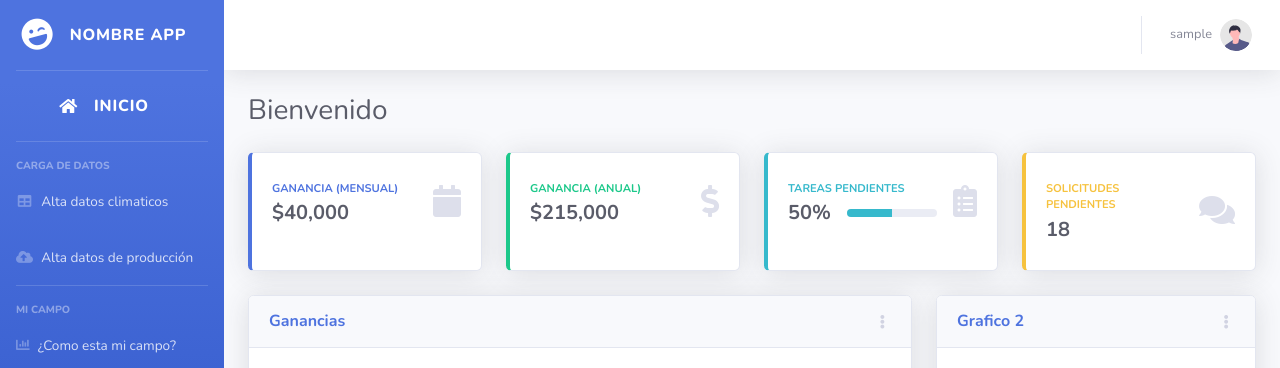
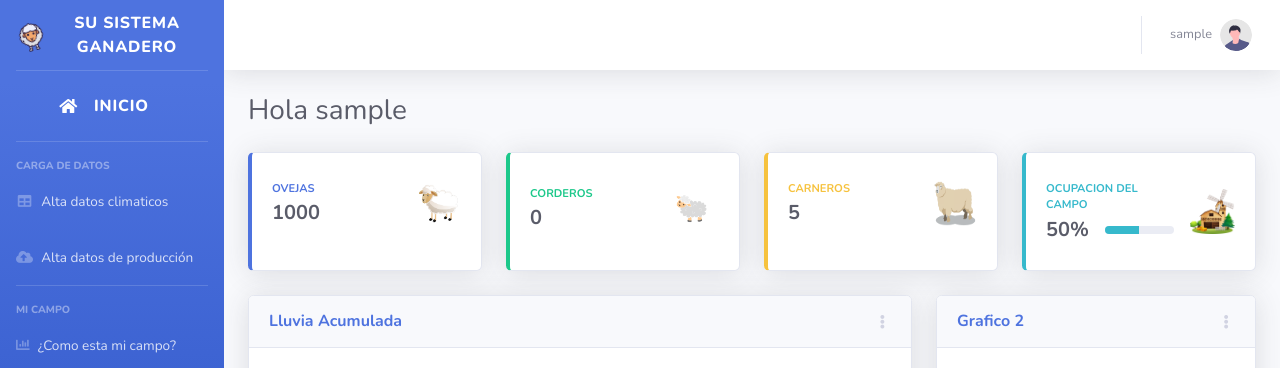
Before and after one commit to Anele13/DSS_campo, a Django app: page / in a window 1280 px wide. Shown: the top 368 px of the page. Run offline with Django 3.2, Linux system fonts and the light colour scheme; the visitor is signed in with stand-in values (Sample User, id 1); some libraries are stand-ins or nearby versions.

Commit message:
Nuevo diseño del inicio

```diff
--- a/templates/base.html
+++ b/templates/base.html
@@ -24,7 +24,10 @@
 
     <!--Mapa-->
     <link href="{% static 'css/leaflet.css' %}" rel="stylesheet">
+
+    <!--Icono-->
     <link rel="icon" href="{% static 'img/favicon.ico' %}">
+
     {% block css_adicionales %}
     {% endblock %}
 
--- a/templates/bienvenido.html
+++ b/templates/bienvenido.html
@@ -11,7 +11,7 @@
 
 <!-- Page Heading -->
 <div class="d-sm-flex align-items-center justify-content-between mb-4">
-    <h1 class="h3 mb-0 text-gray-800">Bienvenido</h1>
+    <h1 class="h3 mb-0 text-gray-800">Hola {{user}}</h1>
 </div>
 
 <!-- Content Row -->
@@ -24,11 +24,11 @@
                 <div class="row no-gutters align-items-center">
                     <div class="col mr-2">
                         <div class="text-xs font-weight-bold text-primary text-uppercase mb-1">
-                            Ganancia (Mensual)</div>
-                        <div class="h5 mb-0 font-weight-bold text-gray-800">$40,000</div>
+                            Ovejas</div>
+                        <div class="h5 mb-0 font-weight-bold text-gray-800">1000</div>
                     </div>
                     <div class="col-auto">
-                        <i class="fas fa-calendar fa-2x text-gray-300"></i>
+                        <img src="{% static 'img/oveja.png' %}" class="img-responsive" width="45" height="45" alt="">
                     </div>
                 </div>
             </div>
@@ -42,11 +42,29 @@
                 <div class="row no-gutters align-items-center">
                     <div class="col mr-2">
                         <div class="text-xs font-weight-bold text-success text-uppercase mb-1">
-                            Ganancia (Anual)</div>
-                        <div class="h5 mb-0 font-weight-bold text-gray-800">$215,000</div>
+                            Corderos</div>
+                        <div class="h5 mb-0 font-weight-bold text-gray-800">0</div>
                     </div>
                     <div class="col-auto">
-                        <i class="fas fa-dollar-sign fa-2x text-gray-300"></i>
+                        <img src="{% static 'img/cordero.png' %}" class="img-responsive" width="55" height="55" alt="">
+                    </div>
+                </div>
+            </div>
+        </div>
+    </div>
+
+    <!-- Pending Requests Card Example -->
+    <div class="col-xl-3 col-md-6 mb-4">
+        <div class="card border-left-warning shadow h-100 py-2">
+            <div class="card-body">
+                <div class="row no-gutters align-items-center">
+                    <div class="col mr-2">
+                        <div class="text-xs font-weight-bold text-warning text-uppercase mb-1">
+                            Carneros</div>
+                        <div class="h5 mb-0 font-weight-bold text-gray-800">5</div>
+                    </div>
+                    <div class="col-auto">
+                        <img src="{% static 'img/carnero.png' %}" class="img-responsive" width="45" height="45" alt="">
                     </div>
                 </div>
             </div>
@@ -59,7 +77,8 @@
             <div class="card-body">
                 <div class="row no-gutters align-items-center">
                     <div class="col mr-2">
-                        <div class="text-xs font-weight-bold text-info text-uppercase mb-1">Tareas pendientes
+                        <div class="text-xs font-weight-bold text-info text-uppercase mb-1">
+                            Ocupacion del campo
                         </div>
                         <div class="row no-gutters align-items-center">
                             <div class="col-auto">
@@ -74,25 +93,7 @@
                         </div>
                     </div>
                     <div class="col-auto">
-                        <i class="fas fa-clipboard-list fa-2x text-gray-300"></i>
-                    </div>
-                </div>
-            </div>
-        </div>
-    </div>
-
-    <!-- Pending Requests Card Example -->
-    <div class="col-xl-3 col-md-6 mb-4">
-        <div class="card border-left-warning shadow h-100 py-2">
-            <div class="card-body">
-                <div class="row no-gutters align-items-center">
-                    <div class="col mr-2">
-                        <div class="text-xs font-weight-bold text-warning text-uppercase mb-1">
-                            Solicitudes Pendientes</div>
-                        <div class="h5 mb-0 font-weight-bold text-gray-800">18</div>
-                    </div>
-                    <div class="col-auto">
-                        <i class="fas fa-comments fa-2x text-gray-300"></i>
+                        <img src="{% static 'img/granja.png' %}" class="img-responsive" width="45" height="45" alt="">
                     </div>
                 </div>
             </div>
@@ -109,7 +110,7 @@
         <div class="card shadow mb-4">
             <!-- Card Header - Dropdown -->
             <div class="card-header py-3 d-flex flex-row align-items-center justify-content-between">
-                <h6 class="m-0 font-weight-bold text-primary">Ganancias</h6>
+                <h6 class="m-0 font-weight-bold text-primary">Lluvia Acumulada</h6>
                 <div class="dropdown no-arrow">
                     <a class="dropdown-toggle" href="#" role="button" id="dropdownMenuLink" data-toggle="dropdown"
                         aria-haspopup="true" aria-expanded="false">
@@ -202,12 +203,12 @@
 <script>
 
     var barChartData = {
-        labels: ["Step 1", "Step 2", "Step 3", "Step 4", "Step 5"],
+        labels: ["Enero", "Febrero", "Marzo", "Abril", "Mayo", "Junio"],
         datasets: [{
-            label: 'Dataset 1',
+            label: 'LLuvia',
             backgroundColor: "#0B84A5",
             borderColor: '#F6C85F',
-            data: [1500, 1200, 1000, 800, 400]
+            data: [87, 30, 15, 0, 0, 0]
         }]
 
     };
@@ -247,7 +248,7 @@
                     }]
                 },
                 title: {
-                    display: true,
+                    display: false,
                     text: 'Chart.js Bar Funnel Chart'
                 }
             }
--- a/templates/sidebar.html
+++ b/templates/sidebar.html
@@ -4,9 +4,11 @@
 
     <div class="sidebar-brand d-flex align-items-center justify-content-center">
         <div class="sidebar-brand-icon rotate-n-15">
-            <i class="fas fa-laugh-wink"></i>
+            <i>
+                <img src="{% static 'img/favicon.ico' %}" alt="" class="img-responsive" width="30" height="30">
+            </i>
         </div>
-        <div class="sidebar-brand-text mx-3">Nombre App</div>
+        <div class="sidebar-brand-text mx-3">Su Sistema Ganadero</div>
     </div>
     <!-- Divider -->
     <hr class="sidebar-divider my-0">
```
Also changed, not shown: static/img/carnero.png (added), static/img/cordero.png (added), static/img/granja.png (added), static/img/oveja.png (added).
